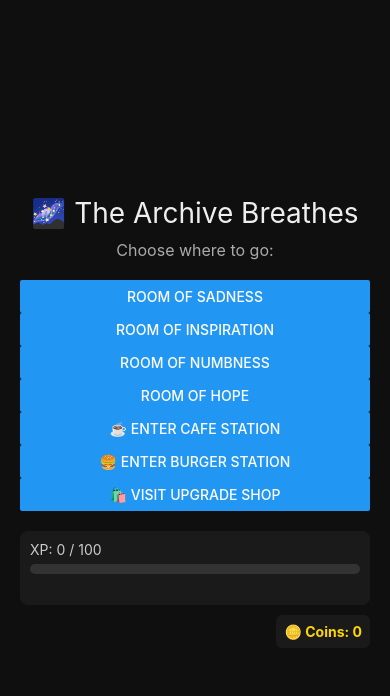
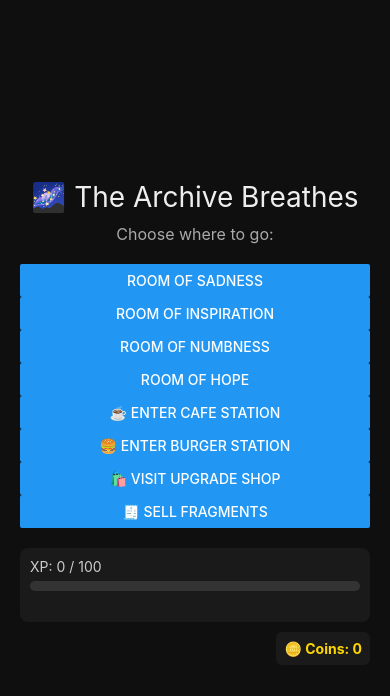
Before and after one commit to Tismejuno/TheArchiveBreathes, a React Native app: screen / in a window 390 px wide. Both pictures are taken after a click on the button "LOG IN". Shown: the top 696 px of the page. Built offline with nearby package versions, Linux system fonts and the light colour scheme.

Commit message:
Update TheArchiveHub.tsx

```diff
--- a/main/TheArchiveHub.tsx
+++ b/main/TheArchiveHub.tsx
@@ -4,6 +4,7 @@ import RoomLoader from '../app/RoomLoader';
 import CafeStation from '../app/jobs/CafeStation';
 import BurgerStation from '../app/jobs/BurgerStation';
 import UpgradeShop from '../app/stations/UpgradeShop';
+import ShopStation from '../app/stations/ShopStation';
 import XPTracker from '../app/XPTracker';
 import CurrencyEngine from '../app/CurrencyEngine';
 
@@ -30,6 +31,11 @@ export default function TheArchiveHub() {
     setJournal((prev) => [...prev, `Purchased ${item}`]);
   };
 
+  const handleSell = (entry: string, coinsEarned: number) => {
+    setCoins((prev) => prev + coinsEarned);
+    setJournal((prev) => [...prev, `Sold fragment: ${entry}`]);
+  };
+
   const level = Math.floor(xp / 100) + 1;
 
   return (
@@ -44,6 +50,7 @@ export default function TheArchiveHub() {
           <Button title="☕ Enter Cafe Station" onPress={() => setCurrentView('Cafe')} />
           <Button title="🍔 Enter Burger Station" onPress={() => setCurrentView('Burger')} />
           <Button title="🛍️ Visit Upgrade Shop" onPress={() => setCurrentView('Shop')} />
+          <Button title="🧾 Sell Fragments" onPress={() => setCurrentView('Sell')} />
           <XPTracker xp={xp} level={level} />
           <CurrencyEngine coins={coins} />
         </>
@@ -53,6 +60,8 @@ export default function TheArchiveHub() {
         <BurgerStation emotion="Hope" onServe={handleServe} />
       ) : currentView === 'Shop' ? (
         <UpgradeShop coins={coins} onPurchase={handlePurchase} />
+      ) : currentView === 'Sell' ? (
+        <ShopStation journalEntries={journal} onSell={handleSell} />
       ) : (
         <RoomLoader
           emotion={currentView}
```
